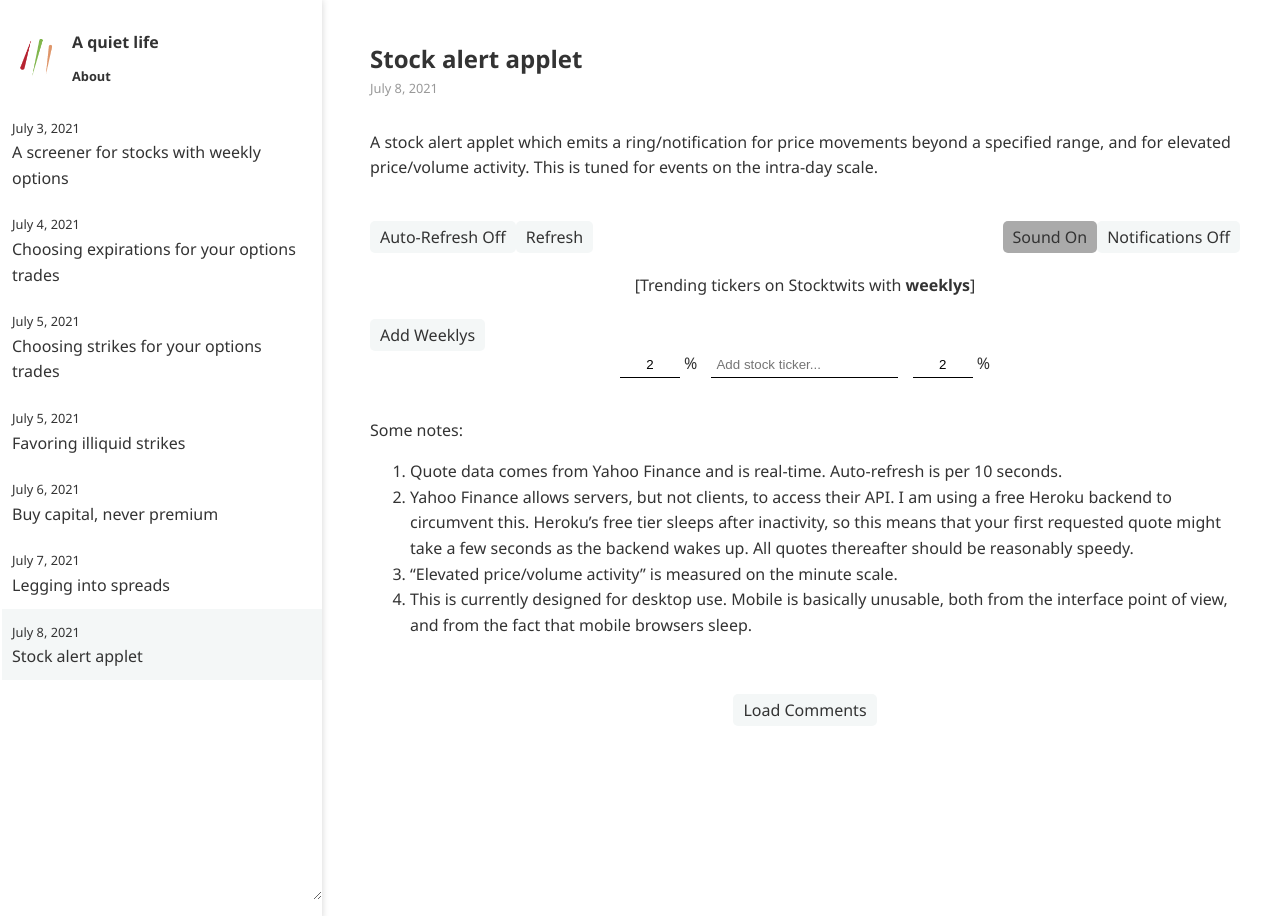
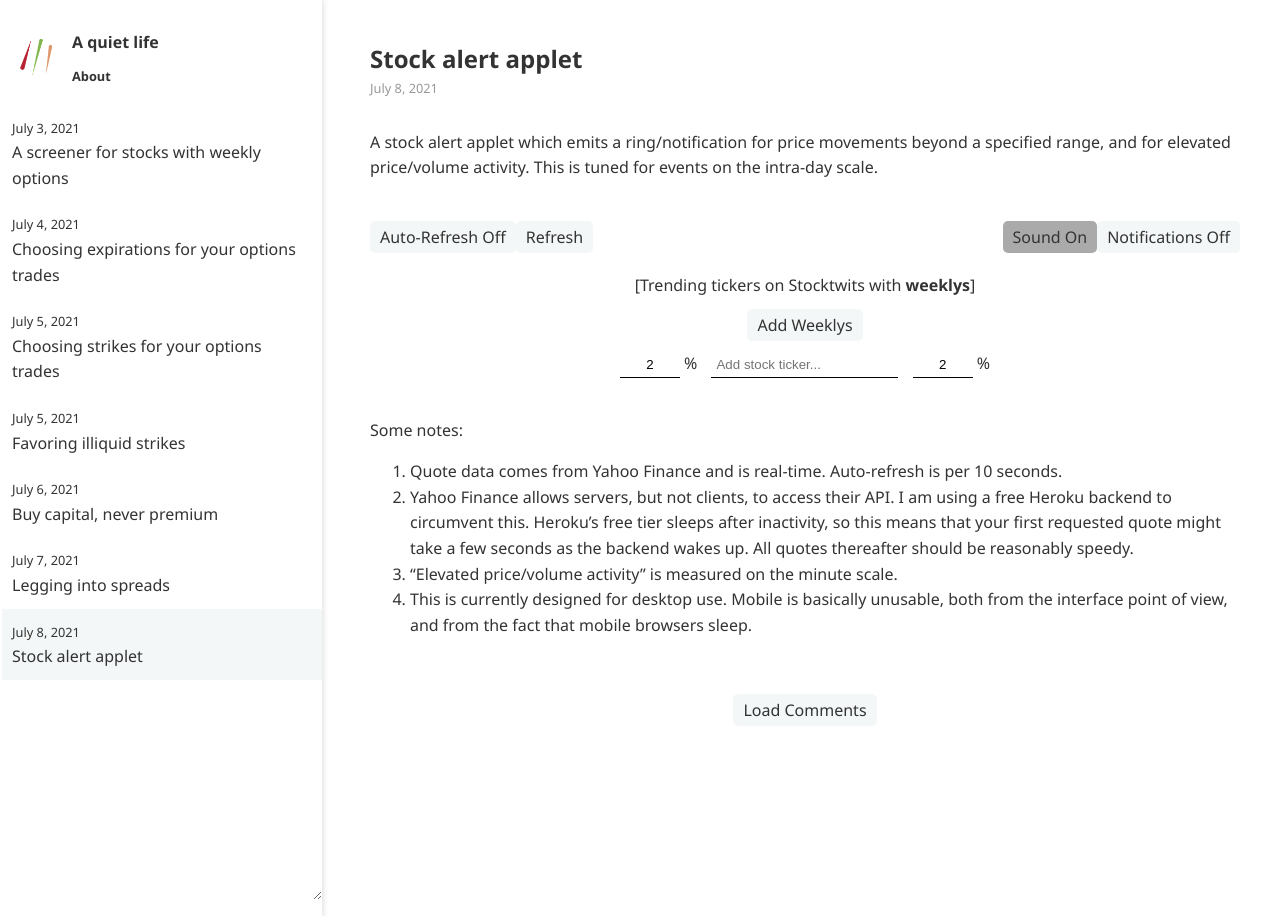
Before and after one commit to ansyblenetwork/aquietlife, a Jekyll site: the page built from _posts/2021-07-08-alerts.md, in a window 1280 px wide. Built offline with Jekyll 4.4.1, drawn with Linux system fonts in a browser that asks for light colours.

Commit message:
Update 2021-07-08-alerts.md

```diff
--- a/_posts/2021-07-08-alerts.md
+++ b/_posts/2021-07-08-alerts.md
@@ -19,8 +19,8 @@ A stock alert applet which emits a ring/notification for price movements beyond
 <button onclick="toggleSound(this);" id="soundButton" class="active" style="float:right">Sound On</button>
 </div>
 
-<div style="margin-bottom:20px;text-align:center" id="stocktwits">[Trending tickers on Stocktwits with <strong>weeklys</strong>]</div>
-<button style="margin:0 auto" onclick="D('tickerInput').value = weeklyList.join(); submitTicker();">Add Weeklys</button>
+<div style="margin-bottom:10px; text-align:center" id="stocktwits">[Trending tickers on Stocktwits with <strong>weeklys</strong>]</div>
+<button style="margin:0px auto 10px auto; display:block;" onclick="D('tickerInput').value = weeklyList.join(); submitTicker();">Add Weeklys</button>
 
 <div style="width:max-content; margin:auto">
 <input id="defaultLower" onblur="if (!this.value) this.value = 0; defaultLower = parseFloat(this.value);" type="text" autocomplete="off" value="2" placeholder="Margin..."> %
```
